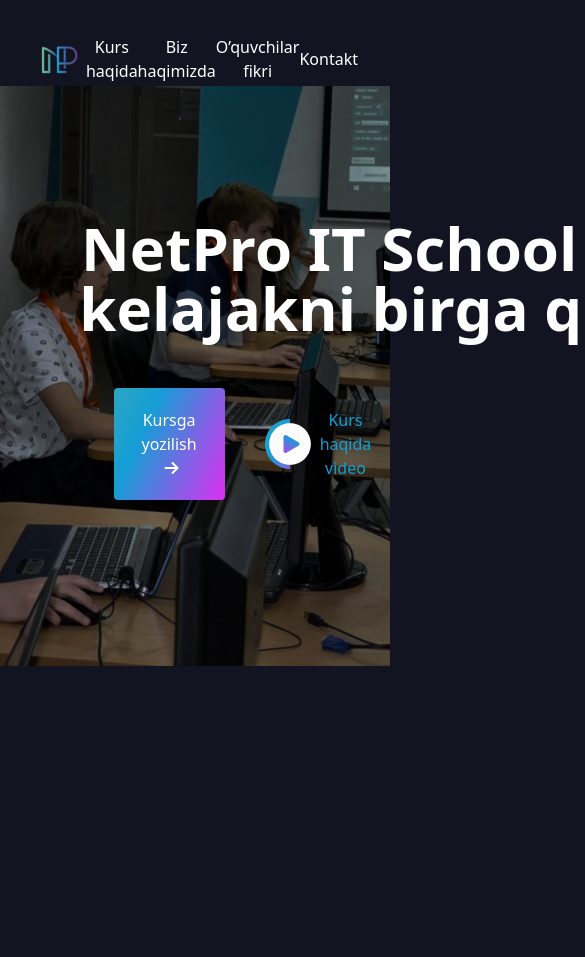
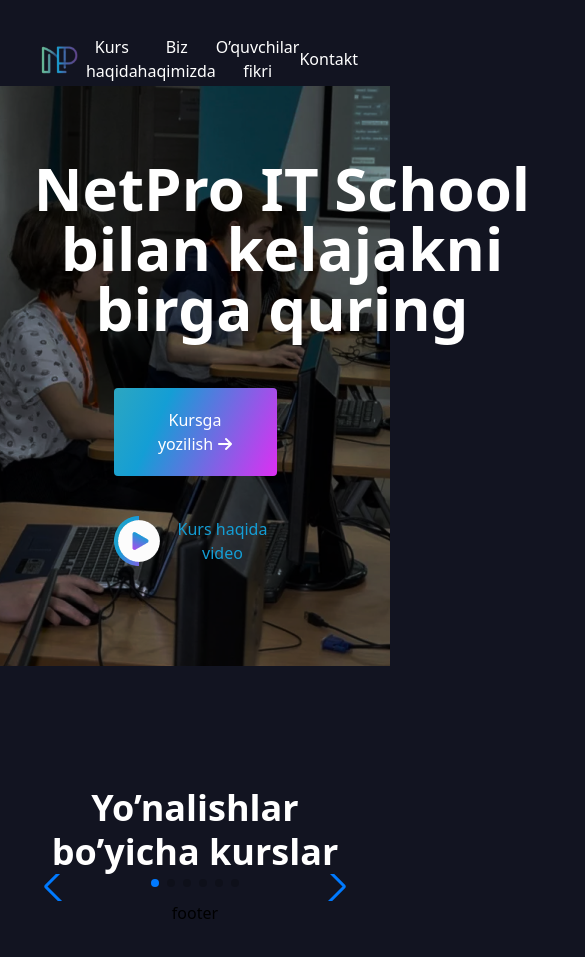
Before and after one commit to Yulduz0525/courses-project, a React (Vite) app: page /aboutCours in a window 390 px wide. Shown: the top 957 px of the page, 585 px wide, since content can reach past the window. Before the commit the page ends 844 px from the top, so only its background shows below. Built offline with nearby package versions, Linux system fonts and the light colour scheme.

Commit message:
added aboutpage

```diff
--- a/package.json
+++ b/package.json
@@ -17,7 +17,8 @@
     "react-dom": "^18.3.1",
     "react-i18next": "^15.0.1",
     "react-router": "^6.26.2",
-    "react-router-dom": "^6.26.2"
+    "react-router-dom": "^6.26.2",
+    "swiper": "^11.1.14"
   },
   "devDependencies": {
     "@eslint/js": "^9.9.0",
--- a/src/page/AboutCourse/AboutCourse.css
+++ b/src/page/AboutCourse/AboutCourse.css
@@ -50,3 +50,76 @@
     margin: 0 auto;
     padding-top: 100px;
   }
+
+  /* course style */
+  .course{
+    padding-top: 700px;
+  }
+  .course__title{
+    color: white;
+    font-size: 36px;
+    font-weight: 700;
+    line-height: 44px;
+  }
+
+  .swiper {
+    width: 100%;
+    height: 100%;
+  }
+
+  .swiper-slide {
+    text-align: center;
+    font-size: 18px;
+    background: #fff;
+
+    /* Center slide text vertically */
+    display: flex;
+    justify-content: center;
+    align-items: center;
+  }
+
+  .swiper-slide img {
+    display: block;
+    width: 100%;
+    height: 100%;
+    object-fit: cover;
+  }
+  .swiper__wrap{
+    background-color: white;
+    width: 300px;
+    height: 400px;
+  }
+
+
+
+
+/* responsive style */
+  @media(max-width:1080px){
+    .container{
+      width: 90%;
+    }
+  }
+
+  @media(max-width:768px){
+    .container{
+      width: 90%;
+    }
+    .header{
+      background: transparent;;
+    }
+    .header__title{
+      width: 500px;
+      padding-top: 40px;
+    }
+    .header__wrap{
+      width: 100%;
+      flex-direction: column;
+    }
+  }
+
+  @media(max-width:480px){
+    .container{
+      width: 90%;
+
+    }
+  }
--- a/src/page/AboutCourse/AboutCourse.jsx
+++ b/src/page/AboutCourse/AboutCourse.jsx
@@ -2,6 +2,11 @@
 import './AboutCourse.css'
 import backg from '../../assets/backg.png'
 import vidicon from '../../assets/vidicon.png'
+import { Swiper, SwiperSlide } from 'swiper/react';
+import 'swiper/css';
+import 'swiper/css/pagination';
+import 'swiper/css/navigation'
+import { Navigation, Pagination } from 'swiper/modules';
 
 const AboutCourse = () => {
   const backgroundStyle = {
@@ -39,6 +44,40 @@
       <h2 className='course__title'>
         Yo’nalishlar bo’yicha kurslar
         </h2>
+        <Swiper
+        loop={true}
+        navigation={true}
+        slidesPerView={1}
+        spaceBetween={10}
+        pagination={{
+          clickable: true,
+        }}
+        modules={[Navigation,Pagination]}
+        breakpoints={{
+          640: {
+            slidesPerView: 1.5,
+            spaceBetween: 20,
+          },
+          768: {
+            slidesPerView: 2.5,
+            spaceBetween: 40,
+          },
+          1024: {
+            slidesPerView: 3.5,
+            spaceBetween: 50,
+          },
+        }}
+        className="mySwiper"
+      >
+        <SwiperSlide>
+
+        </SwiperSlide>
+        <SwiperSlide>Slide 2</SwiperSlide>
+        <SwiperSlide>Slide 3</SwiperSlide>
+        <SwiperSlide>Slide 4</SwiperSlide>
+        <SwiperSlide>Slide 5</SwiperSlide>
+        <SwiperSlide>Slide 6</SwiperSlide>
+      </Swiper>
 
 
     </div>
```
Also changed, not shown: 1 other file (tests, documents, lock files or other folders).
